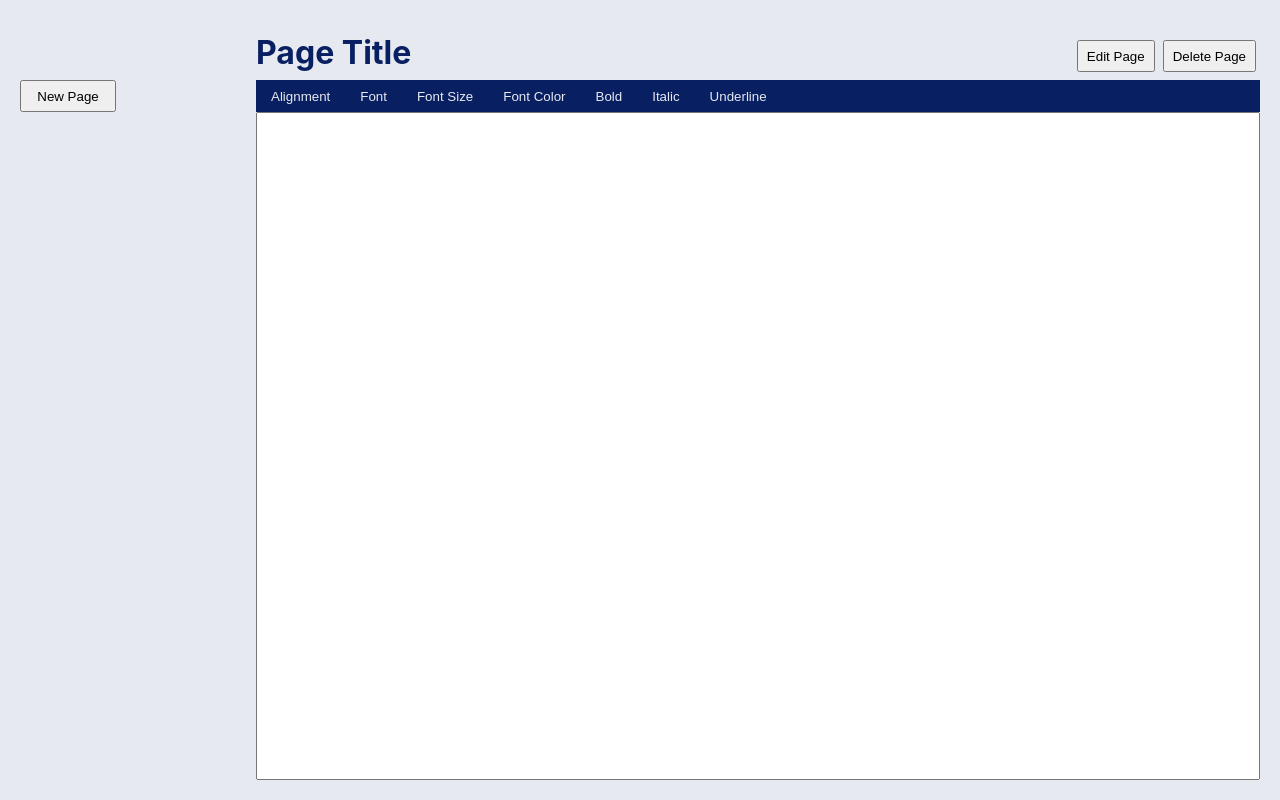
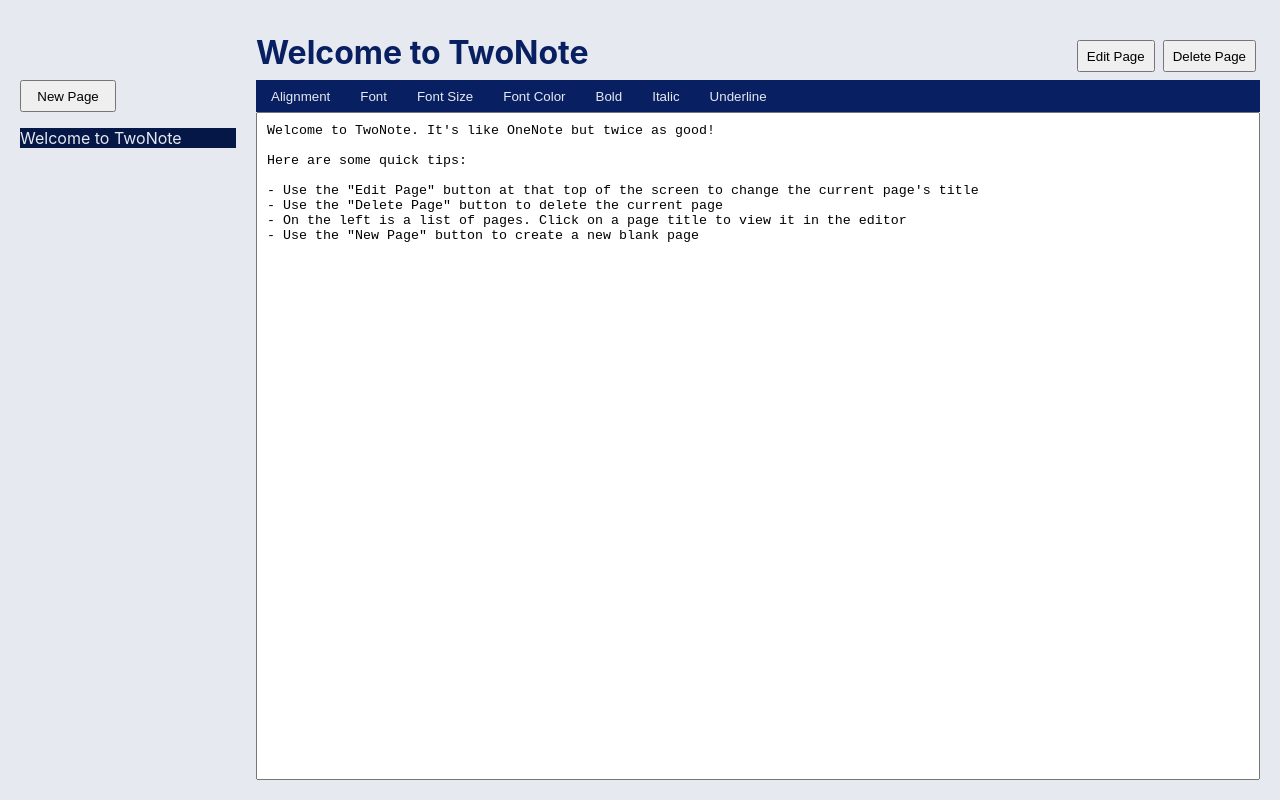
Before and after one commit to josephprado-school/notebook, a React (Create React App) app: page / in a window 1280 px wide. Built offline with nearby package versions, Linux system fonts and the light colour scheme.

Commit message:
Add page as an opject in pages array
- when user clicks on a page item in the page listing, editor will
  change the title and content displayed in the header and textarea.
- when user enters new text in the textarea, page content is also updated.

```diff
--- a/src/notebook/contexts/Pages.js
+++ b/src/notebook/contexts/Pages.js
@@ -3,7 +3,17 @@
 export const Pages = createContext()
 
 export function PagesProvider(props) {
-    const [pages, setPages] = useState([])
+    const [pages, setPages] = useState([
+        {
+            title: 'Welcome to TwoNote',
+            content: 'Welcome to TwoNote. It\'s like OneNote but twice as good!'
+                     + '\n\nHere are some quick tips:\n'
+                     + '\n- Use the "Edit Page" button at that top of the screen to change the current page\'s title'
+                     + '\n- Use the "Delete Page" button to delete the current page'
+                     + '\n- On the left is a list of pages. Click on a page title to view it in the editor'
+                     + '\n- Use the "New Page" button to create a new blank page'
+        }
+    ])
 
     return (
         <Pages.Provider value={{pages, setPages}}>
--- a/src/notebook/editor/Editor.jsx
+++ b/src/notebook/editor/Editor.jsx
@@ -1,15 +1,30 @@
-import React from "react";
-import './Editor.css'
-import EditorHeader from "./editor-header/EditorHeader";
-import Toolbar from "./toolbar/Toolbar";
+import React, { useContext } from "react";
+import { Pages } from "../contexts/Pages";
+import { CurrentPage } from "../contexts/CurrentPage";
+import EditorHeader from './editor-header/EditorHeader';
+import Toolbar from './toolbar/Toolbar';
+import './Editor.css';
 
 export default function Editor(props) {
+    const {pages, setPages} = useContext(Pages)
+    const {currentPage} = useContext(CurrentPage)
+    const textConentChange = (newContent) => {
+        const newPages = [...pages]
+        newPages[currentPage].content = newContent
+        setPages(newPages)
+    }
+
     return (
         <div id="editor">
             <EditorHeader/>
             <Toolbar/>
             <div id="content-container">
-                <textarea name="text-content" id="text-content"></textarea>
+                <textarea
+                    name="text-content"
+                    id="text-content"
+                    value={pages[currentPage].content}
+                    onChange={e => textConentChange(e.target.value)}
+                ></textarea>
             </div>
         </div>
     )
--- a/src/notebook/editor/editor-header/EditorHeader.jsx
+++ b/src/notebook/editor/editor-header/EditorHeader.jsx
@@ -1,11 +1,16 @@
-import React from "react";
-import './EditorHeader.css'
+import React, { useContext } from "react";
+import { Pages } from '../../contexts/Pages.js';
+import { CurrentPage } from '../../contexts/CurrentPage.js';
+import './EditorHeader.css';
 
 export default function EditorHeader(props) {
+    const {pages, setPages} = useContext(Pages)
+    const {currentPage, setCurrentPage} = useContext(CurrentPage)
+
     return (
         <div id="editor-header">
             <div id="page-title">
-                <h1>Page Title</h1>
+                <h1>{pages[currentPage].title}</h1>
             </div>
             <button className="editor-button" id="edit-page">Edit Page</button>
             <button className="editor-button" id="delete-page">Delete Page</button>
--- a/src/notebook/page-listing/PageListing.jsx
+++ b/src/notebook/page-listing/PageListing.jsx
@@ -7,10 +7,16 @@
 export default function PageListing(props) {
     const {pages, setPages} = useContext(Pages)
     const {setCurrentPage} = useContext(CurrentPage)
-    const defaultPageName = 'Untitled'
+    const defaultPageTitle = 'Untitled'
+    const defaultPageContent = "Default page content"
 
     const createNewPage = () => {
-        setPages([...pages, defaultPageName])
+        setPages([...pages,
+            {
+                title: defaultPageTitle,
+                content: defaultPageContent
+            }
+        ])
         setCurrentPage(pages.length) // for some reason, the array length is short by 1 ???
     }
 
--- a/src/notebook/page-listing/list-of-pages/ListOfPages.jsx
+++ b/src/notebook/page-listing/list-of-pages/ListOfPages.jsx
@@ -9,7 +9,7 @@
     return (
         <div id="list-of-pages">
             <ul>
-                {pages.map( (page, i) => <PageListItem pageNum={i} page={page}/>)}
+                {pages.map( (page, i) => <PageListItem pageIndex={i} page={page}/>)}
             </ul>
         </div>
     )
--- a/src/notebook/page-listing/list-of-pages/page-list-item/PageListItem.jsx
+++ b/src/notebook/page-listing/list-of-pages/page-list-item/PageListItem.jsx
@@ -4,7 +4,7 @@
 
 export default function PageListItem(props) {
     const {currentPage, setCurrentPage} = useContext(CurrentPage)
-    const highlight = (props.pageNum === currentPage) ? 'highlight' : 'no-highlight';
+    const highlight = (props.pageIndex === currentPage) ? 'highlight' : 'no-highlight';
 
     return (
         <div className="page-list-item">
@@ -15,7 +15,7 @@
                 development???
             */}
             <li key={props.pageNum} className={highlight}>
-                <div onClick={() => setCurrentPage(props.pageNum)}>{props.page}</div>
+                <div onClick={() => setCurrentPage(props.pageIndex)}>{props.page.title}</div>
             </li>
         </div>
     )
```
